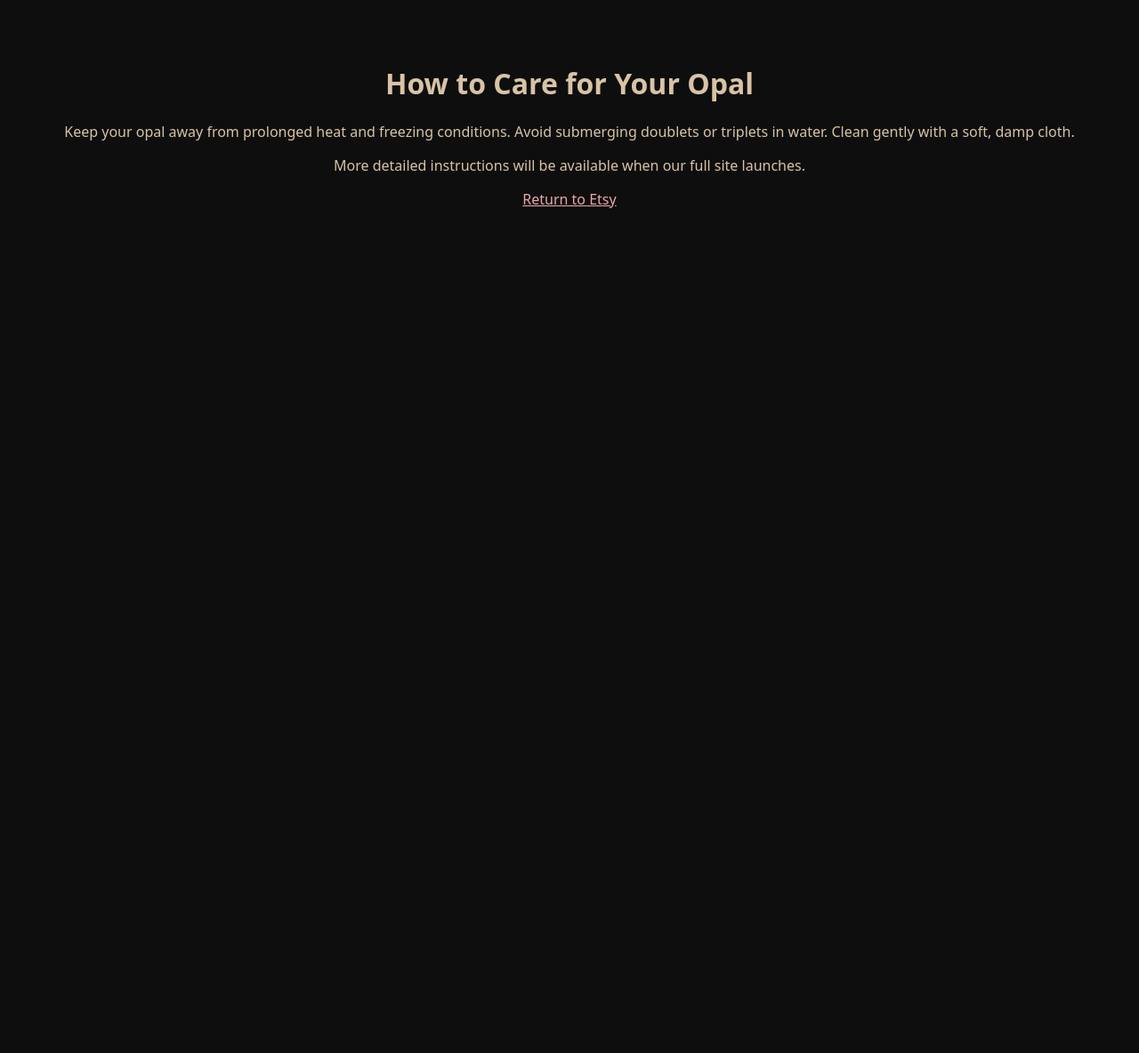
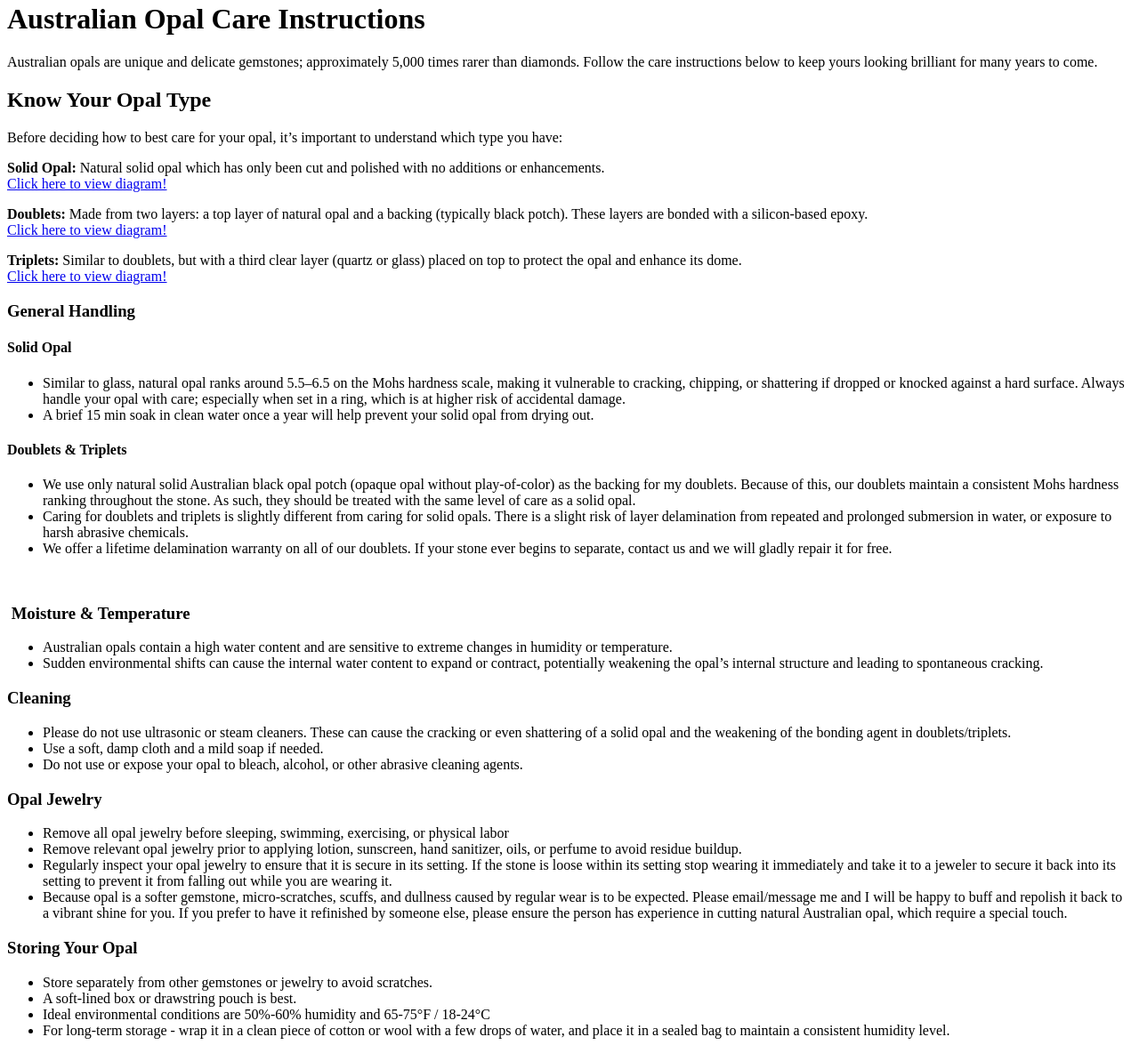
Before and after one commit to BranMorgan324/care-luminaopals, a plain HTML site: page index.html in a window 1280 px wide. Shown: the part 5-1189 px from the top of the page at 89% size. Before the commit the page ends 800 px from the top, so only its background shows below. Drawn offline with Linux system fonts and the light colour scheme.

Commit message:
Update index.html

```diff
--- a/index.html
+++ b/index.html
@@ -1,26 +1,57 @@
-<!DOCTYPE html>
-<html lang="en">
-<head>
-  <meta charset="UTF-8">
-  <meta name="viewport" content="width=device-width, initial-scale=1.0">
-  <title>Opal Care Instructions – Lumina Opals</title>
-  <style>
-    body {
-      background-color: #0e0e0e;
-      color: #d8c3a5;
-      font-family: system-ui, sans-serif;
-      text-align: center;
-      padding: 3rem;
-    }
-    a {
-      color: #e9a9a9;
-    }
-  </style>
-</head>
-<body>
-  <h1>How to Care for Your Opal</h1>
-  <p>Keep your opal away from prolonged heat and freezing conditions. Avoid submerging doublets or triplets in water. Clean gently with a soft, damp cloth.</p>
-  <p>More detailed instructions will be available when our full site launches.</p>
-  <a href="https://luminaopals.etsy.com">Return to Etsy</a>
-</body>
-</html>
+<h1>Australian Opal Care Instructions</h1>
+<p><span>Australian opals are unique and delicate gemstones; approximately 5,000 times rarer than diamonds. Follow the care instructions below to keep yours looking brilliant for many years to come.</span></p>
+<h2><span>Know Your Opal Type</span></h2>
+<p><span>Before deciding how to best care for your opal, it’s important to understand which type you have:</span></p>
+<p><strong>Solid Opal:</strong> Natural solid opal which has only been cut and polished with no additions or enhancements.<br><a data-fancybox="opal-types" href="https://cdn.shopify.com/s/files/1/0947/5447/2258/files/Solid_Opal_Diagram_PNG_800x800px.png?v=1753939094">Click here to view diagram!</a></p>
+<p><strong>Doublets:</strong> Made from two layers: a top layer of natural opal and a backing (typically black potch). These layers are bonded with a silicon-based epoxy.<br><a data-fancybox="opal-types" href="https://cdn.shopify.com/s/files/1/0947/5447/2258/files/Doublet_Diagram_PNG_800x800px.png?v=1753939094">Click here to view diagram!</a></p>
+<p><strong>Triplets:</strong> Similar to doublets, but with a third clear layer (quartz or glass) placed on top to protect the opal and enhance its dome.<br><a data-fancybox="opal-types" href="https://cdn.shopify.com/s/files/1/0947/5447/2258/files/Triplet_Diagram_PNG_800x800px.png?v=1753939094">Click here to view diagram!</a></p>
+<h3>
+<span>General Handling</span><span></span>
+</h3>
+<h4><span>Solid Opal</span></h4>
+<ul>
+<li><span>Similar to glass, natural opal ranks around 5.5–6.5 on the Mohs hardness scale, making it vulnerable to cracking, chipping, or shattering if dropped or knocked against a hard surface. Always handle your opal with care; especially when set in a ring, which is at higher risk of accidental damage.</span></li>
+<li><span>A brief 15 min soak in clean water once a year will help prevent your solid opal from drying out. </span></li>
+</ul>
+<h4>
+<span>Doublets &amp; Triplets</span><span></span>
+</h4>
+<ul>
+<li>
+<span><span class="Apple-converted-space">We </span>use only natural solid Australian black opal potch (opaque opal without play-of-color) as the backing for my doublets. Because of this, our doublets maintain a consistent Mohs hardness ranking throughout the stone. As such, they should be treated with the same level of care as a solid opal.</span><span></span>
+</li>
+<li><span>Caring for doublets and triplets is slightly different from caring for solid opals. There is a slight risk of layer delamination from repeated and prolonged submersion in water, or exposure to harsh abrasive chemicals.</span></li>
+<li>
+<span>We offer a lifetime delamination warranty on all of our doublets. If your stone ever begins to separate, contact us and we will gladly repair it for free.</span>
+<p><br><span></span></p>
+</li>
+</ul>
+<h3> Moisture &amp; Temperature</h3>
+<ul>
+<li><span>Australian opals contain a high water content and are sensitive to extreme changes in humidity or temperature.</span></li>
+<li><span>Sudden environmental shifts can cause the internal water content to expand or contract, potentially weakening the opal’s internal structure and leading to spontaneous cracking.</span></li>
+</ul>
+<h3>Cleaning</h3>
+<ul>
+<li>Please do not use ultrasonic or steam cleaners. These can cause the cracking or even shattering of a solid opal and the weakening of the bonding agent in doublets/triplets.</li>
+<li>Use a soft, damp cloth and a mild soap if needed.</li>
+<li>Do not use or expose your opal to bleach, alcohol, or other abrasive cleaning agents.</li>
+</ul>
+<h3>Opal Jewelry</h3>
+<ul>
+<li>Remove all opal jewelry before sleeping, swimming, exercising, or physical labor<br>
+</li>
+<li>Remove relevant opal jewelry prior to applying lotion, sunscreen, hand sanitizer, oils, or perfume to avoid residue buildup.<br>
+</li>
+<li>Regularly inspect your opal jewelry to ensure that it is secure in its setting. If the stone is loose within its setting stop wearing it immediately and take it to a jeweler to secure it back into its setting to prevent it from falling out while you are wearing it. </li>
+<li>Because opal is a softer gemstone, micro-scratches, scuffs, and dullness caused by regular wear is to be expected. Please email/message me and I will be happy to buff and repolish it back to a vibrant shine for you. If you prefer to have it refinished by someone else, please ensure the person has experience in cutting natural Australian opal, which require a special touch.</li>
+</ul>
+<h3>Storing Your Opal</h3>
+<ul>
+<li>Store separately from other gemstones or jewelry to avoid scratches.</li>
+<li>A soft-lined box or drawstring pouch is best.<br>
+</li>
+<li>Ideal environmental conditions are 50%-60% humidity and 65-75<span>°F / 18-24</span><span>°C</span>
+</li>
+<li>For long-term storage - wrap it in a clean piece of cotton or wool with a few drops of water, and place it in a sealed bag to maintain a consistent humidity level.</li>
+</ul>
```
